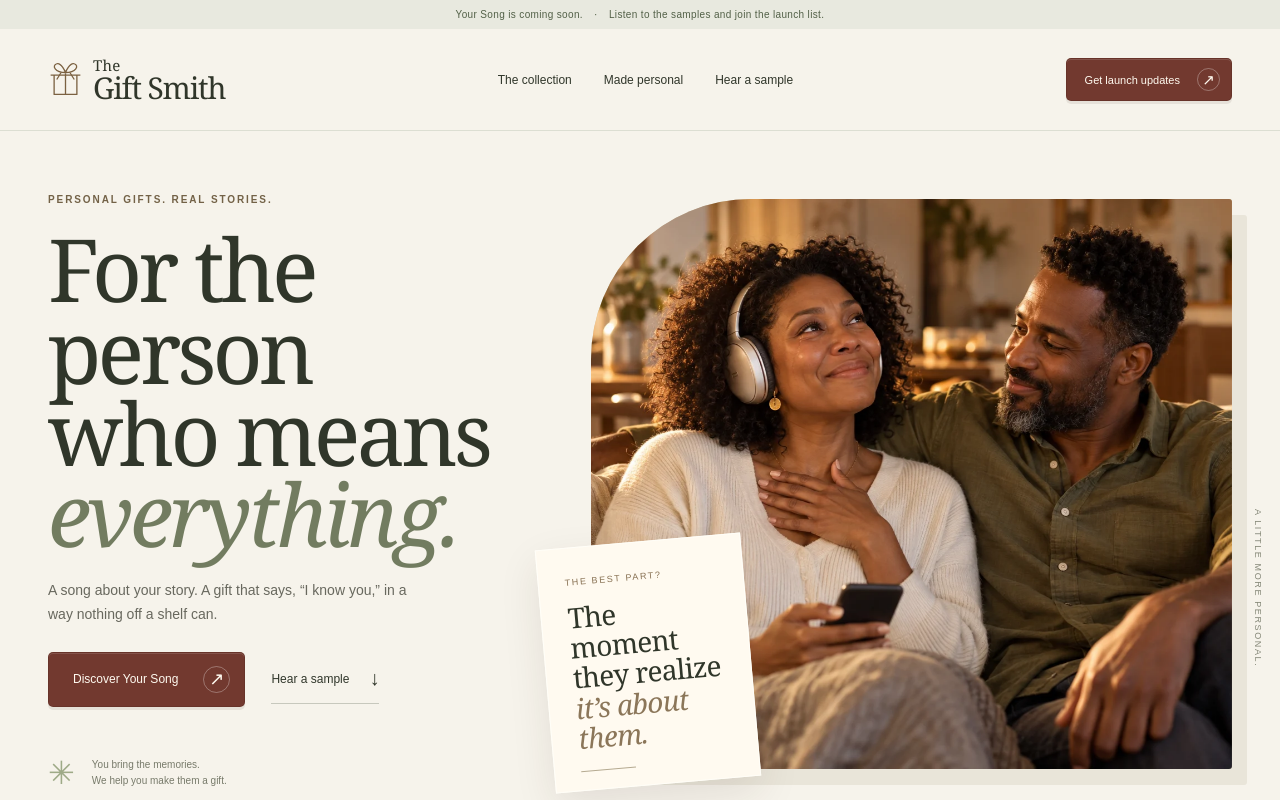
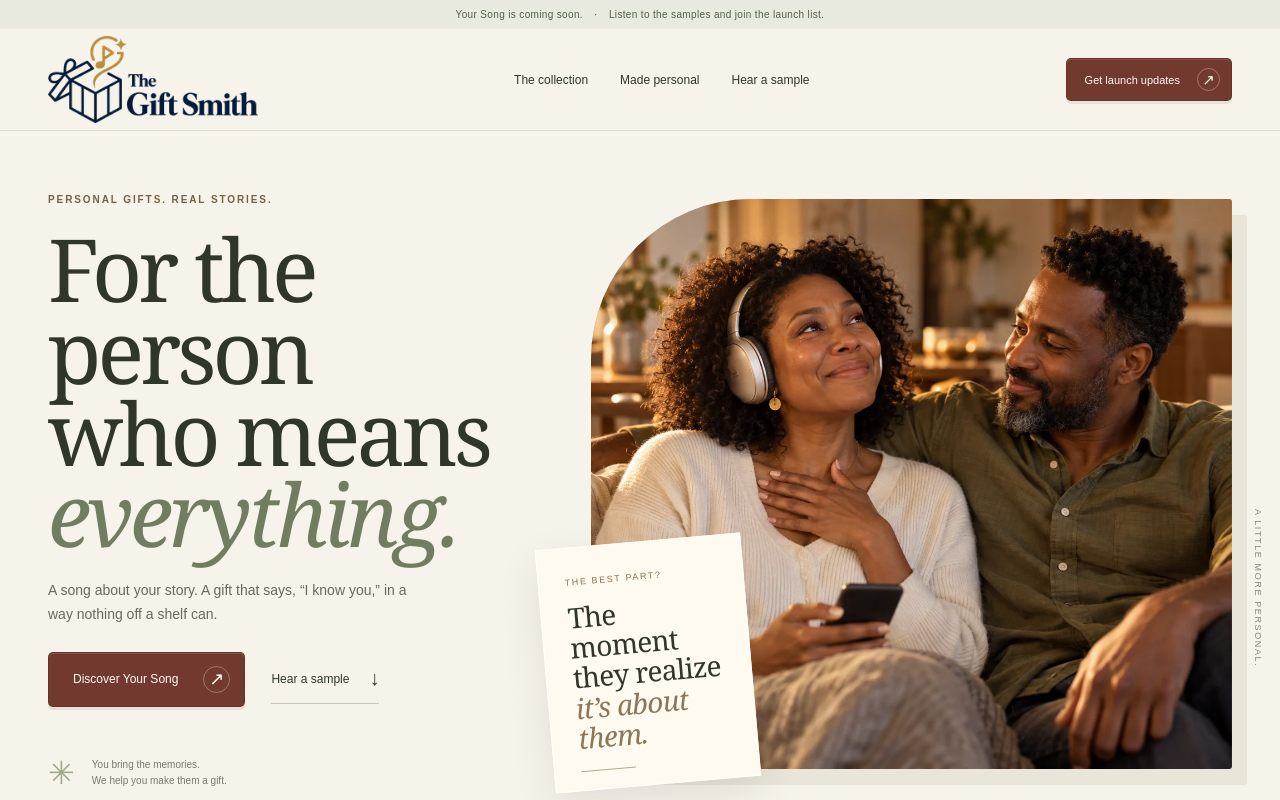
Before and after one commit to lowkeycm/Digital-Gifts, a Next.js app: page / in a window 1280 px wide. Shown: the top 800 px of the page. Built offline with nearby package versions, Linux system fonts and the light colour scheme.

Commit message:
feat: use supplied transparent Gift Smith logo

```diff
--- a/src/app/globals.css
+++ b/src/app/globals.css
@@ -1120,6 +1120,7 @@ summary:focus-visible {
 }
 .gift-brand {
   display: inline-flex;
+  flex-shrink: 0;
   align-items: center;
   gap: 10px;
   font-family: var(--serif);
@@ -1127,6 +1128,11 @@ summary:focus-visible {
   line-height: 0.8;
   letter-spacing: -0.04em;
   white-space: nowrap;
+}
+.gift-brand-logo {
+  display: block;
+  width: 210px;
+  height: auto;
 }
 .gift-brand svg {
   width: 35px;
@@ -2359,6 +2365,9 @@ textarea {
   .gift-brand {
     font-size: 26px;
     gap: 7px;
+  }
+  .gift-brand-logo {
+    width: 150px;
   }
   .gift-brand svg {
     width: 28px;
--- a/src/components/GiftBrand.tsx
+++ b/src/components/GiftBrand.tsx
@@ -1,4 +1,5 @@
 import Link from "next/link";
+import Image from "next/image";
 
 export function GiftMark() {
   return (
@@ -16,10 +17,14 @@ export function GiftMark() {
 export function GiftBrand() {
   return (
     <Link href="/" className="gift-brand" aria-label="The Gift Smith home">
-      <GiftMark />
-      <span>
-        <small>The</small>{" "}Gift Smith
-      </span>
+      <Image
+        src="/images/gift-smith-logo.webp"
+        alt="The Gift Smith"
+        width={1000}
+        height={419}
+        className="gift-brand-logo"
+        sizes="(max-width: 760px) 150px, 210px"
+      />
     </Link>
   );
 }
```
Also changed, not shown: brand/assets.md (+2 -0 lines), public/images/gift-smith-logo.webp (added), 13 other files (tests, documents, lock files or other folders).
